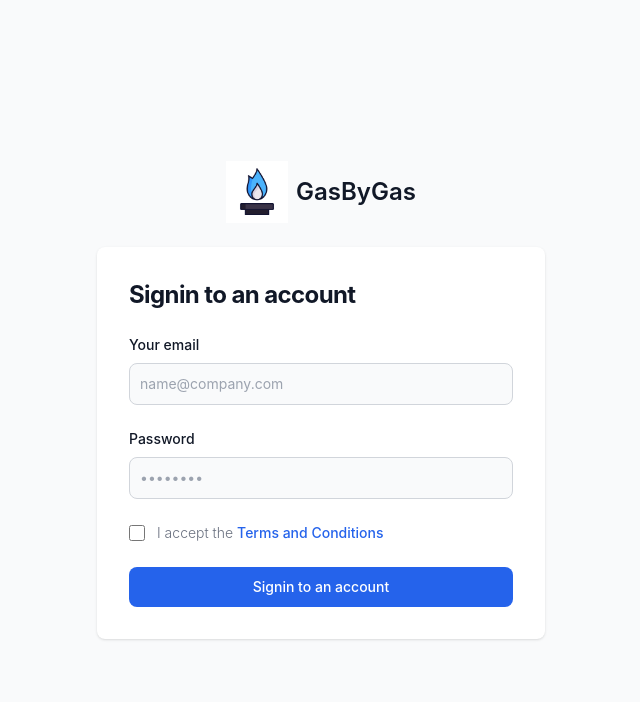
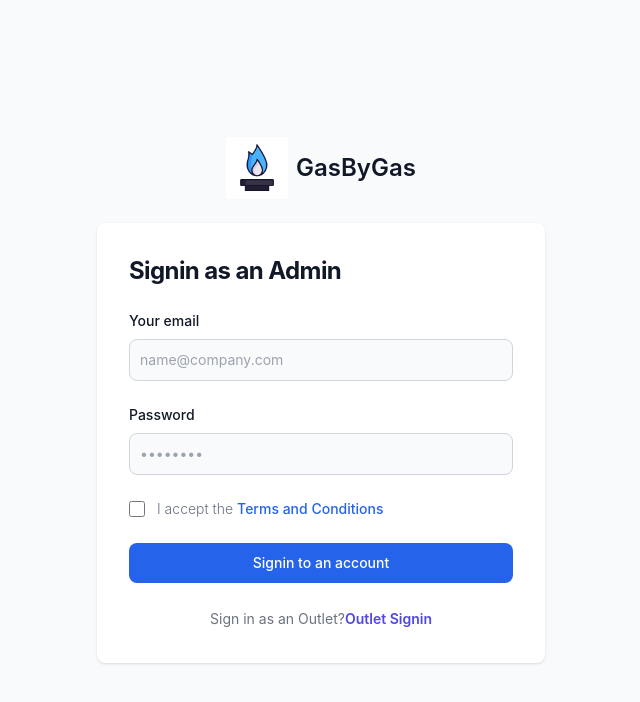
Before and after one commit to gasbygasplc/Supply-Chain-Management-for-Gas-By-Bas-PLC, a React (Vite) app in the folder admin/: page / in a window 1280 px wide. Shown: the top 702 px of the page, without its empty margins (319-959 px from the left). Built offline with nearby package versions, Linux system fonts and the light colour scheme.

Commit message:
[Feature] Implement Admin and Outlet context providers and enhance LoginPage functionality

```diff
--- /dev/null
+++ b/admin/src/Context/AdminContext.jsx
@@ -0,0 +1,29 @@
+import { createContext, useState } from "react";
+
+export const AdminContext = createContext();
+
+const AdminContextProvider = (props) => {
+
+    const [aToken , SetAToken] = useState("");
+
+    const backendURL = import.meta.env.VITE_BACKEND_URL
+
+    const value = {
+
+        aToken,
+        SetAToken,
+        backendURL
+
+    }
+
+    return (
+
+        <AdminContext.Provider value={value}>
+
+            {props.children}
+
+        </AdminContext.Provider>
+    )
+}
+
+export default AdminContextProvider;
--- /dev/null
+++ b/admin/src/Context/AppContext.jsx
@@ -0,0 +1,23 @@
+import { createContext, useState } from "react";
+
+export const AppContext = createContext();
+
+const AppContextProvider = (props) => {
+
+
+    const value = {
+
+
+    }
+
+    return (
+
+        <AppContext.Provider value={value}>
+
+            {props.children}
+
+        </AppContext.Provider>
+    )
+}
+
+export default AppContextProvider;
--- /dev/null
+++ b/admin/src/Context/OutletManagerContext.jsx
@@ -0,0 +1,24 @@
+import { createContext, useState } from "react";
+
+export const OutletContext = createContext();
+
+const OutletContextProvider = (props) => {
+
+
+    const value = {
+
+
+
+    }
+
+    return (
+
+        <OutletContext.Provider value={value}>
+
+            {props.children}
+
+        </OutletContext.Provider>
+    )
+}
+
+export default OutletContextProvider;
--- a/admin/src/Pages/LoginPage.jsx
+++ b/admin/src/Pages/LoginPage.jsx
@@ -1,11 +1,37 @@
-import React, { useState } from 'react'
+import React, { useContext, useState } from 'react'
 import { assets } from '../assets/assets'
+import { AdminContext } from '../Context/AdminContext.jsx';
+
 
 const LoginPage = () => {
 
     const [email , setEmail] = useState('');
 
+    const [state , setState] = useState('Admin');
+
     const [password , setPassword] = useState('');
+
+    const {aToken , SetAToken , backendURL} = useContext(AdminContext);
+
+
+
+    const onsubmitHandler = async(event) =>
+    {
+        event.preventDefault();
+
+        try
+        {
+
+
+
+        } catch (error)
+        {
+
+
+
+        }
+    }
+
 
   return (
 
@@ -27,22 +53,22 @@ const LoginPage = () => {
                     <div className="p-6 space-y-4 md:space-y-6 sm:p-8">
 
                         <h1 className="text-xl font-bold leading-tight tracking-tight text-gray-900 md:text-2xl ">
-                            Signin to an account
+                            Signin as an {state === "Admin" ? "Admin" : "Outlet"}
                         </h1>
 
-                        <form className="space-y-4 md:space-y-6" action="#">
+                        <form onSubmit={onsubmitHandler} className="space-y-4 md:space-y-6" action="#">
 
                             <div>
 
-                                <label for="email" className="block mb-2 text-sm font-medium text-gray-900 ">Your email</label>
-                                <input type="email" name="email" id="email" className="bg-gray-50 border border-gray-300 text-gray-900 text-sm rounded-lg focus:ring-primary-600 focus:border-primary-600 focus:outline-primary-600 block w-full p-2.5 " placeholder="name@company.com" required=""/>
+                                <label htmlFor="email" className="block mb-2 text-sm font-medium text-gray-900 ">Your email</label>
+                                <input onChange={(e) => setEmail(e.target.value)} value={email} type="email" name="email" id="email" className="bg-gray-50 border border-gray-300 text-gray-900 text-sm rounded-lg focus:ring-primary-600 focus:border-primary-600 focus:outline-primary-600 block w-full p-2.5 " placeholder="name@company.com" required=""/>
 
                             </div>
 
                             <div>
 
-                                <label for="password" className="block mb-2 text-sm font-medium text-gray-900">Password</label>
-                                <input type="password" name="password" id="password" placeholder="••••••••" className="bg-gray-50 border border-gray-300 text-gray-900 text-sm rounded-lg focus:ring-primary-600 focus:outline-primary-600 focus:border-primary-600 block w-full p-2.5" required=""/>
+                                <label htmlFor="password" className="block mb-2 text-sm font-medium text-gray-900">Password</label>
+                                <input onChange={(e) => setPassword(e.target.value)} value={password} type="password" name="password" id="password" placeholder="••••••••" className="bg-gray-50 border border-gray-300 text-gray-900 text-sm rounded-lg focus:ring-primary-600 focus:outline-primary-600 focus:border-primary-600 block w-full p-2.5" required=""/>
 
                             </div>
 
@@ -56,7 +82,7 @@ const LoginPage = () => {
 
                                 <div className="ml-3 text-sm">
 
-                                    <label for="terms" className="font-light text-gray-500 ">I accept the <a className="font-medium text-primary-600 hover:underline" href="#">Terms and Conditions</a></label>
+                                    <label htmlFor="terms" className="font-light text-gray-500 ">I accept the <a className="font-medium text-primary-600 hover:underline" href="#">Terms and Conditions</a></label>
 
                                 </div>
 
@@ -65,6 +91,34 @@ const LoginPage = () => {
                             <button type="submit" className="w-full text-white bg-primary-600 hover:bg-primary-700 focus:ring-4 focus:outline-none focus:ring-primary-300 font-medium rounded-lg text-sm px-5 py-2.5 text-center">Signin to an account</button>
 
                         </form>
+
+                        {state === "Admin" ?
+
+                            <p className="mt-10 text-center text-sm/6 text-gray-500">
+
+                                Sign in as an Outlet?
+
+                                <a onClick={() => setState("Outlet")} href="#" className="font-semibold text-indigo-600 hover:text-indigo-500">
+
+                                    Outlet Signin
+
+                                </a>
+
+                            </p>
+
+                            :
+
+                            <p className="mt-10 text-center text-sm/6 text-gray-500">
+
+                                Signin as an Admin?
+
+                                <a href="#" onClick={ () => setState("Admin")} className="font-semibold text-indigo-600 hover:text-indigo-500">
+
+                                Admin Signin
+
+                                </a>
+                            </p>
+                        }
 
                     </div>
 
--- a/admin/src/main.jsx
+++ b/admin/src/main.jsx
@@ -2,11 +2,26 @@ import { createRoot } from 'react-dom/client'
 import './index.css'
 import App from './App.jsx'
 import { BrowserRouter } from 'react-router-dom'
+import AdminContextProvider from './Context/AdminContext.jsx'
+import OutletContextProvider from './Context/OutletManagerContext.jsx'
+import AppContextProvider from './Context/AppContext.jsx'
 
 createRoot(document.getElementById('root')).render(
   <BrowserRouter>
 
-    <App/>
+    <AdminContextProvider>
+
+      <OutletContextProvider>
+
+        <AppContextProvider>
+
+          <App/>
+
+        </AppContextProvider>
+
+      </OutletContextProvider>
+
+    </AdminContextProvider>
 
   </BrowserRouter>
 )
```
Also changed, not shown: 1 other file (tests, documents, lock files or other folders).
